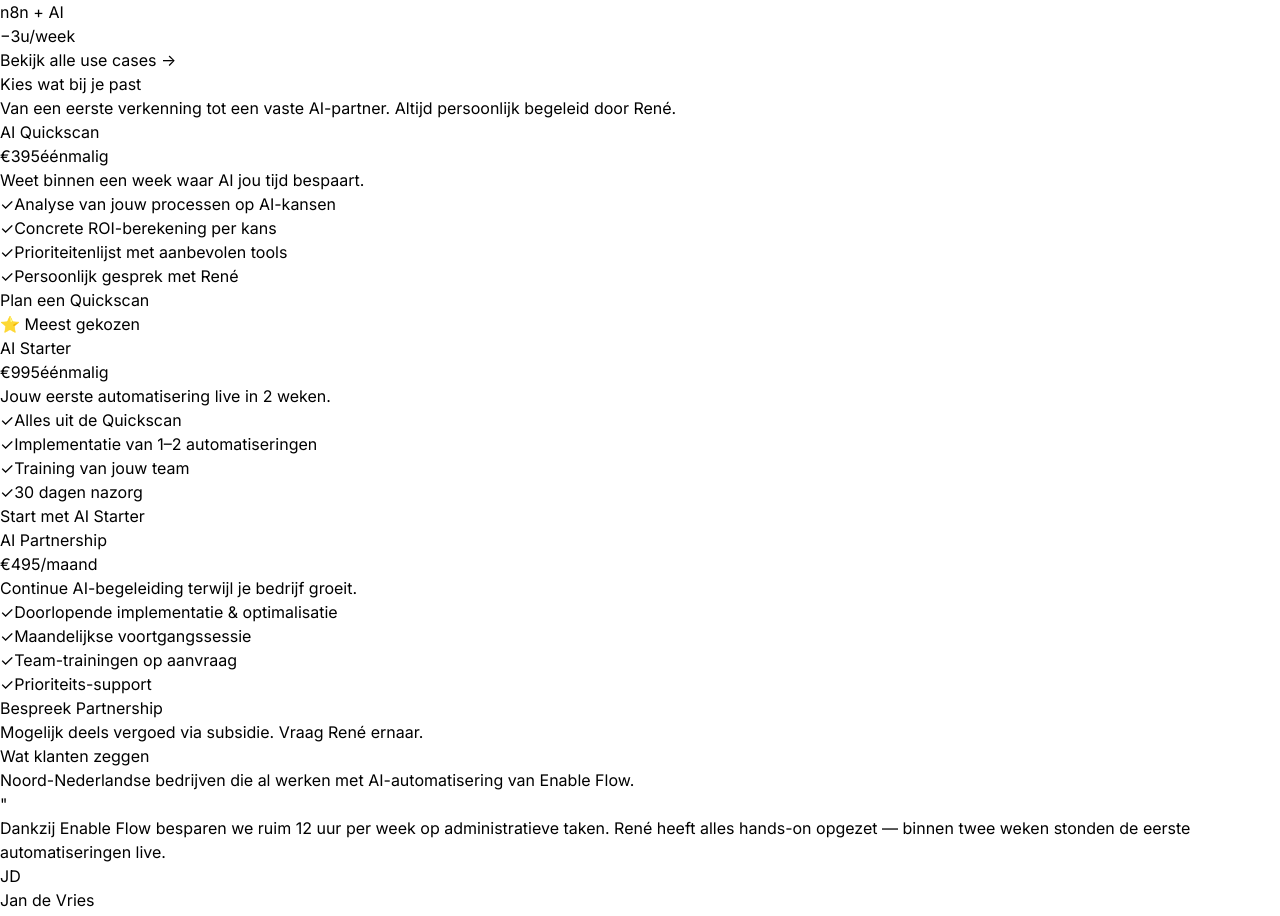
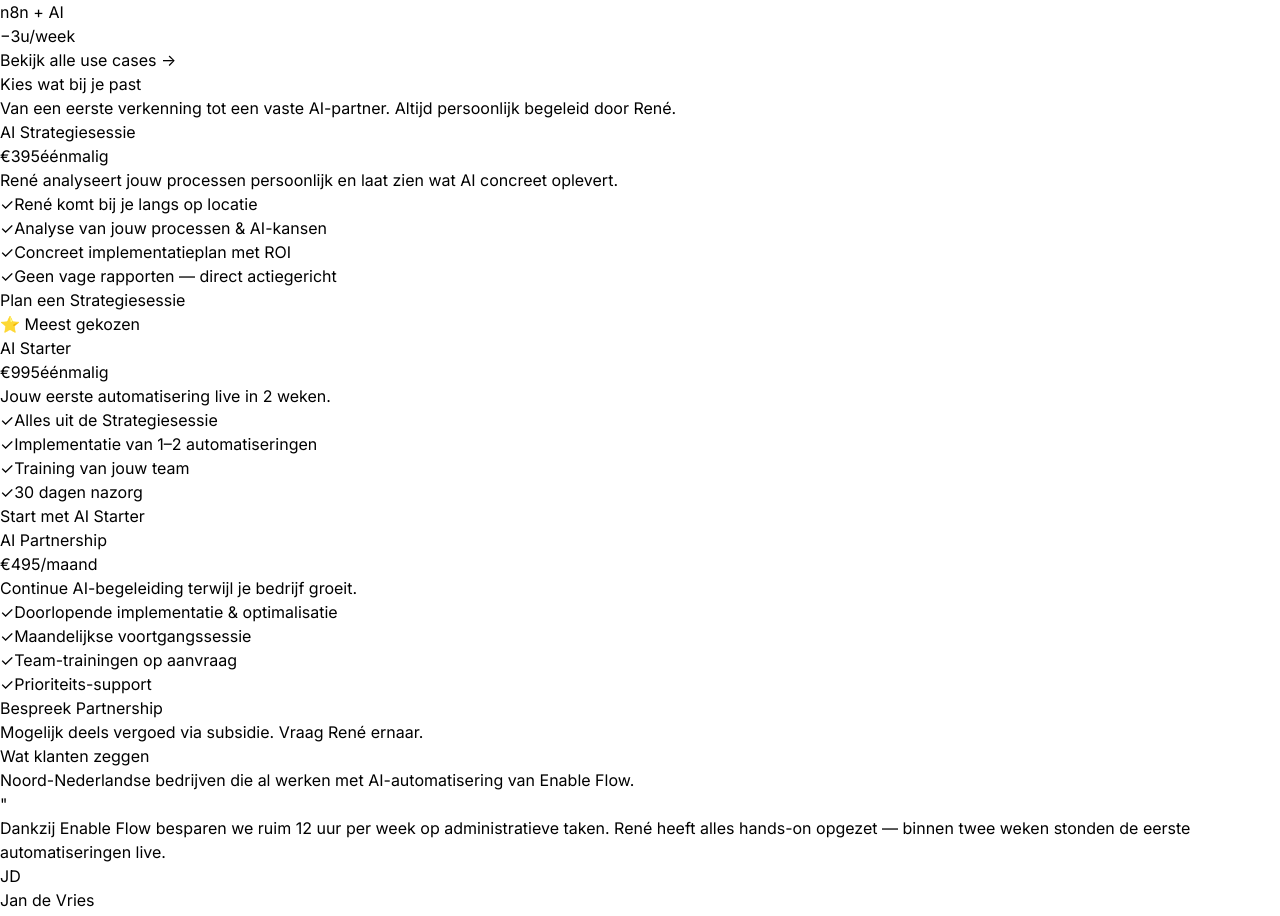
Before and after one commit to renesurhuizum/enable-flow, a React (Vite) app: page / in a window 1280 px wide. Shown: the part 1908-2824 px from the top of the page. Built offline with nearby package versions, Linux system fonts and the light colour scheme.

Commit message:
fix: rename AI Quickscan to AI Strategiesessie — removes conflict with gratis online scan

```diff
--- a/src/components/sections/FAQ.tsx
+++ b/src/components/sections/FAQ.tsx
@@ -4,12 +4,12 @@
   {
     question: 'Wat kost een traject bij Enable Flow?',
     answer:
-      'We starten altijd met een Quickscan (€395). Op basis daarvan kies je voor een Starter-pakket (€995 éénmalig) of een doorlopend Partnership (€495/maand). Mogelijk deels vergoed via subsidie.',
+      'We starten altijd met een AI Strategiesessie (€395). René komt bij je langs, analyseert jouw processen, en geeft je een concreet plan. Op basis daarvan kies je voor een Starter-pakket (€995 éénmalig) of een doorlopend Partnership (€495/maand). Mogelijk deels vergoed via subsidie.',
   },
   {
     question: 'Hoe snel zie ik resultaat?',
     answer:
-      'Na de Quickscan heb je direct inzicht in jouw AI-kansen. De eerste werkende automatisering is doorgaans live binnen 2 weken na de Starter.',
+      'Na de Strategiesessie heb je direct inzicht in jouw AI-kansen. De eerste werkende automatisering is doorgaans live binnen 2 weken na de Starter.',
   },
   {
     question: 'Moet ik al Microsoft 365 of andere tools hebben?',
--- a/src/components/sections/Services.tsx
+++ b/src/components/sections/Services.tsx
@@ -1,16 +1,16 @@
 const SERVICES = [
   {
-    name: 'AI Quickscan',
+    name: 'AI Strategiesessie',
     price: '€395',
     period: 'éénmalig',
-    tagline: 'Weet binnen een week waar AI jou tijd bespaart.',
+    tagline: 'René analyseert jouw processen persoonlijk en laat zien wat AI concreet oplevert.',
     features: [
-      'Analyse van jouw processen op AI-kansen',
-      'Concrete ROI-berekening per kans',
-      'Prioriteitenlijst met aanbevolen tools',
-      'Persoonlijk gesprek met René',
+      'René komt bij je langs op locatie',
+      'Analyse van jouw processen & AI-kansen',
+      'Concreet implementatieplan met ROI',
+      'Geen vage rapporten — direct actiegericht',
     ],
-    cta: 'Plan een Quickscan',
+    cta: 'Plan een Strategiesessie',
     href: 'https://calendly.com/enableflow-info/30min',
     highlight: false,
   },
@@ -20,7 +20,7 @@
     period: 'éénmalig',
     tagline: 'Jouw eerste automatisering live in 2 weken.',
     features: [
-      'Alles uit de Quickscan',
+      'Alles uit de Strategiesessie',
       'Implementatie van 1–2 automatiseringen',
       'Training van jouw team',
       '30 dagen nazorg',
--- a/src/pages/DienstenPage.tsx
+++ b/src/pages/DienstenPage.tsx
@@ -4,18 +4,18 @@
 
 const SERVICES = [
   {
-    id: 'quickscan',
-    label: 'AI QUICKSCAN',
+    id: 'strategiesessie',
+    label: 'AI STRATEGIESESSIE',
     price: '€395',
     period: 'éénmalig',
-    tagline: 'Weet binnen een week waar AI jou tijd bespaart.',
+    tagline: 'René analyseert jouw processen persoonlijk en laat zien wat AI concreet oplevert.',
     features: [
-      'Analyse van jouw processen op AI-kansen',
-      'Concrete ROI-berekening per kans',
-      'Prioriteitenlijst met aanbevolen tools',
-      'Persoonlijk gesprek met René',
+      'René komt bij je langs op locatie',
+      'Analyse van jouw processen & AI-kansen',
+      'Concreet implementatieplan met ROI',
+      'Geen vage rapporten — direct actiegericht',
     ],
-    cta: 'Plan een Quickscan',
+    cta: 'Plan een Strategiesessie',
     href: 'https://calendly.com/enableflow-info/30min',
     highlight: false,
     badge: null,
@@ -27,7 +27,7 @@
     period: 'éénmalig',
     tagline: 'Jouw eerste automatisering live in 2 weken.',
     features: [
-      'Alles uit de Quickscan',
+      'Alles uit de Strategiesessie',
       'Implementatie van 1–2 automatiseringen',
       'Training van jouw team',
       '30 dagen nazorg',
@@ -67,7 +67,7 @@
   },
   {
     q: 'Kan ik stoppen wanneer ik wil?',
-    a: 'Ja. Het Partnership is maandelijks opzegbaar. De Quickscan en AI Starter zijn éénmalige trajecten zonder doorlopende verplichting.',
+    a: 'Ja. Het Partnership is maandelijks opzegbaar. De Strategiesessie en AI Starter zijn éénmalige trajecten zonder doorlopende verplichting.',
   },
 ];
 
```
Also changed, not shown: 1 other file (tests, documents, lock files or other folders).
